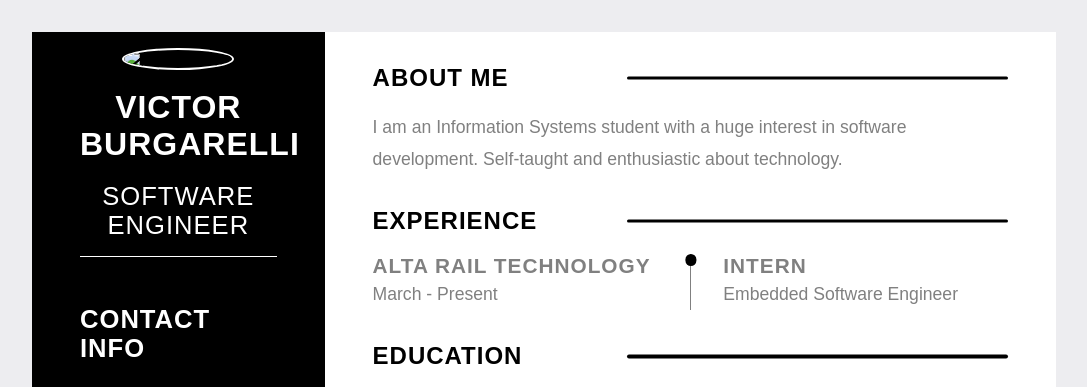
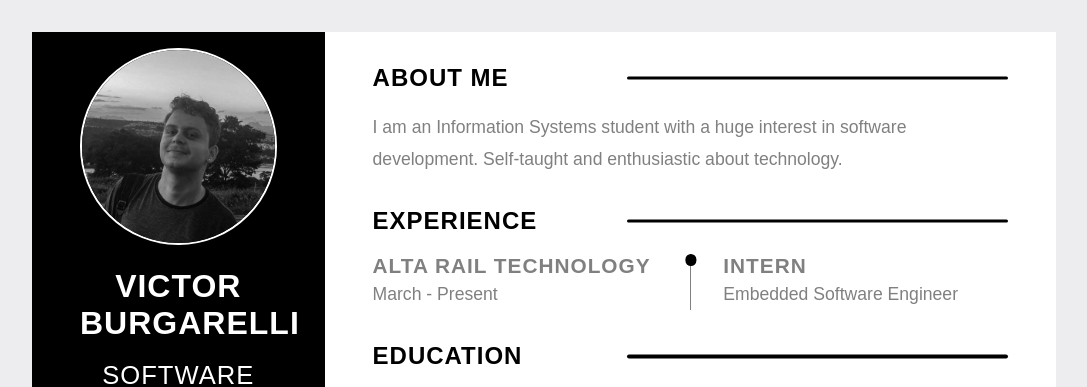
Before and after one commit to victor-burgarelli/resume, a plain HTML site: page index.html in a window 1280 px wide. Shown: the top 387 px of the page, without its empty margins (96-1183 px from the left). Drawn offline with Linux system fonts and the light colour scheme; the site is published under a folder, as on GitHub Pages, so addresses that start at the root find nothing.

Commit message:
Update index.html
add missing images

```diff
--- a/index.html
+++ b/index.html
@@ -18,7 +18,7 @@
             <div class="left-content">
                 <div class="profile">
                     <div class="image">
-                        <img src="/avatar.jpeg" alt="profile image">
+                        <img src="resume/avatar.jpeg" alt="profile image">
                     </div>
                     <h2 class="name">Victor Burgarelli</h2>
                     <p class="career">Software Engineer</p>
```
